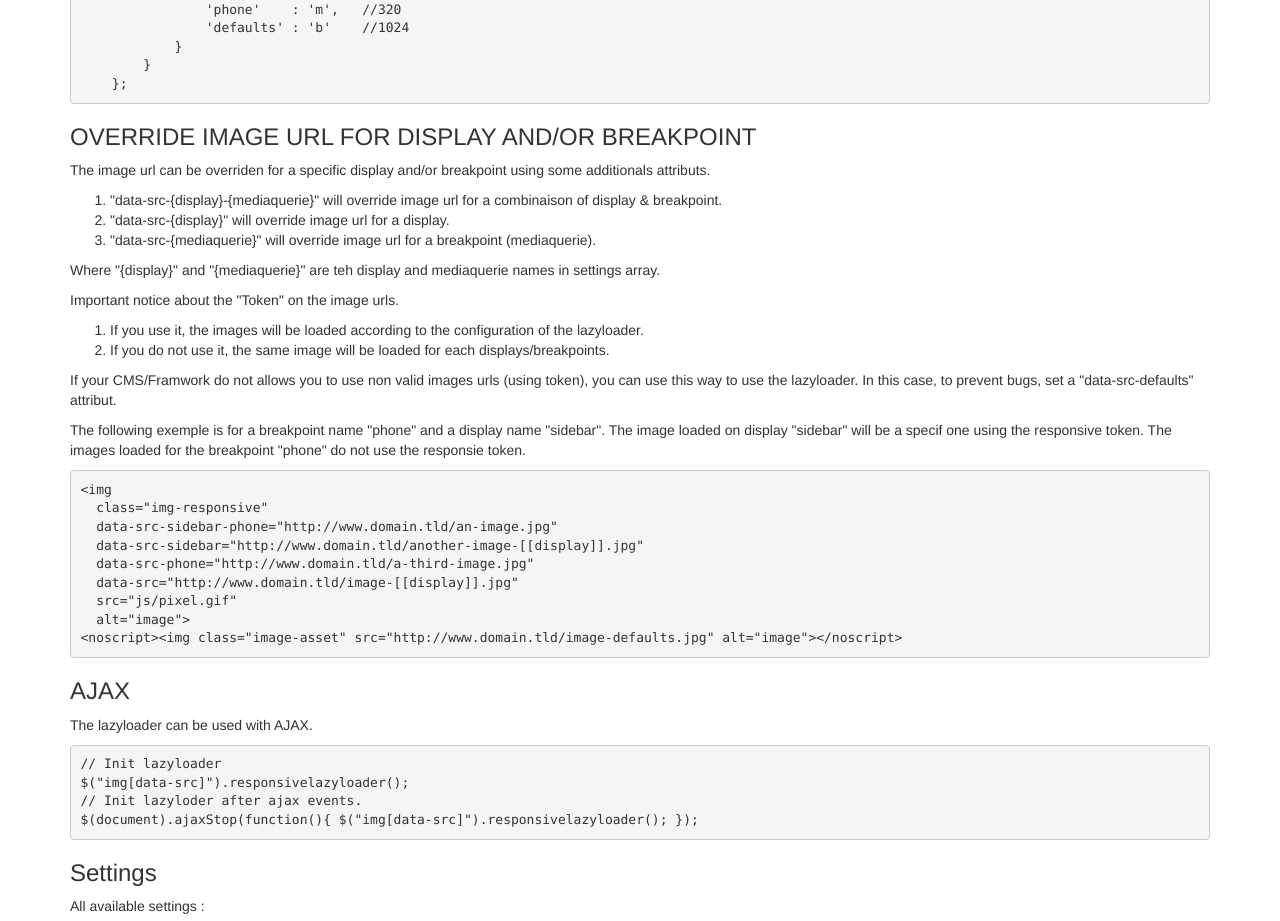
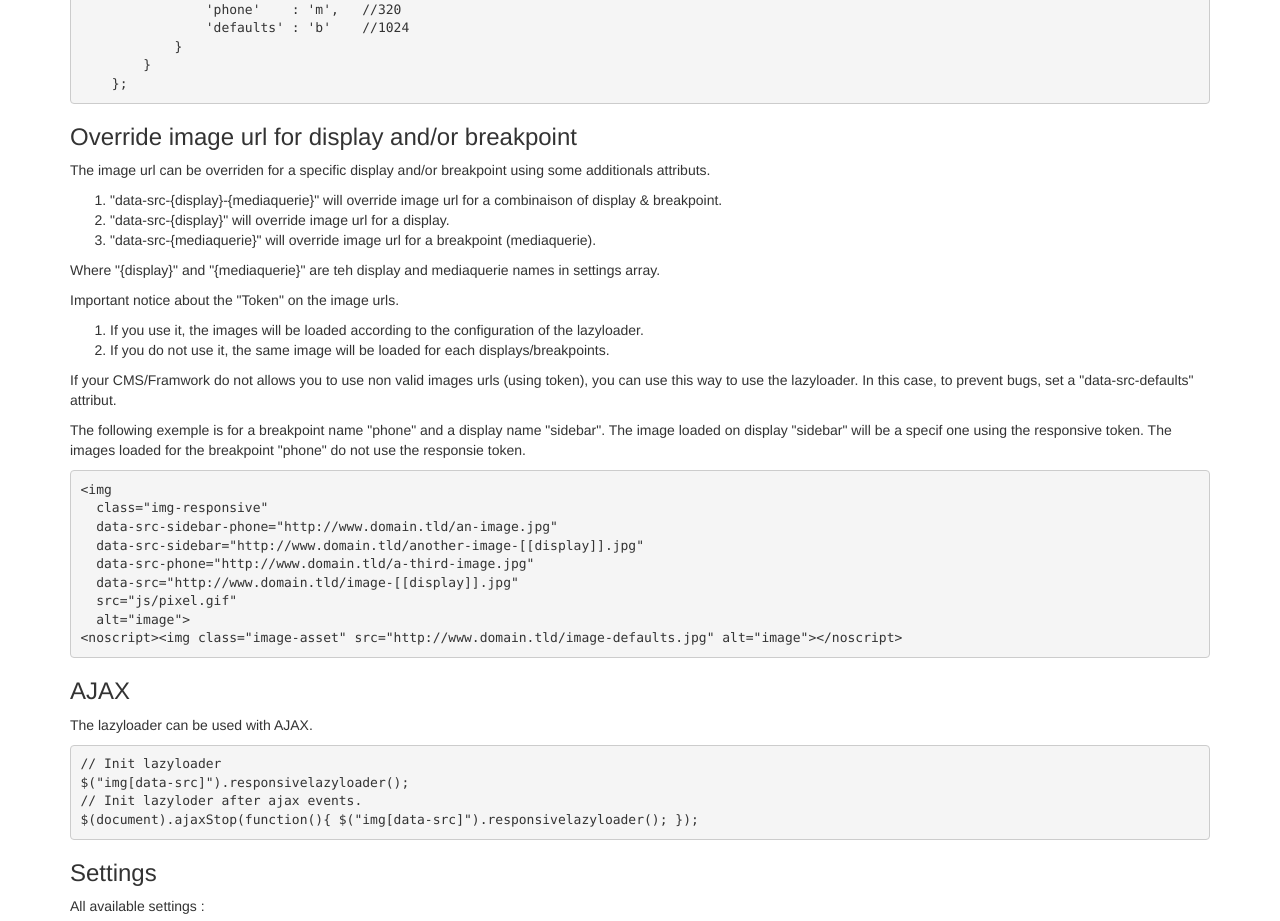
Before and after one commit to jetmartin/responsive-lazy-loader, a plain HTML site: page index.html in a window 1280 px wide. Shown: the part 2500-3421 px from the top of the page. Drawn offline with nearby package versions, Linux system fonts and the light colour scheme.

Commit message:
Minor text update.

```diff
--- a/index.html
+++ b/index.html
@@ -139,7 +139,7 @@ $.fn.responsivelazyloader.defaults.displays = { // The displays to combine grid
     };
 </pre>
 
-				<h3>OVERRIDE IMAGE URL FOR DISPLAY AND/OR BREAKPOINT</h3>
+				<h3>Override image url for display and/or breakpoint</h3>
 				<p>The image url can be overriden for a specific display and/or breakpoint using some additionals attributs.</p>
 				<ol>
 					<li>"data-src-{display}-{mediaquerie}" will override image url for a combinaison of display & breakpoint.</li>
```
Also changed, not shown: README.md.
